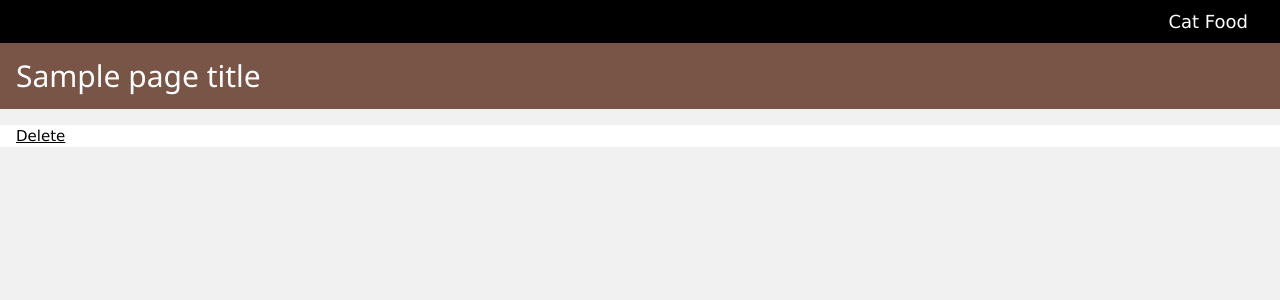
After one commit to dvolk/catfood, a Flask app: template templates/edit.jinja2 in a window 1280 px wide. The commit adds this page. Shown: the top 300 px of the page. Run offline with Flask 2, Linux system fonts and the light colour scheme; the template is opened without the code that fills it: most values are stand-ins (such as "Sample title", 1, 10 or a date in 2020).

Commit message:
add edit page with delete link

```diff
--- a/main.py
+++ b/main.py
@@ -46,6 +46,19 @@ def index():
     )
 
 
+@app.route("/delete/<record_id>")
+def delete(record_id):
+    record = CalorieRecord.objects(id=record_id).first_or_404()
+    record.delete()
+    return flask.redirect(flask.url_for("index"))
+
+
+@app.route("/edit/<record_id>")
+def edit(record_id):
+    record = CalorieRecord.objects(id=record_id).first_or_404()
+    return flask.render_template("edit.jinja2", record=record)
+
+
 @app.route("/add/<new_calories>")
 def add(new_calories):
     today = datetime.datetime.today()
--- /dev/null
+++ b/templates/edit.jinja2
@@ -0,0 +1,14 @@
+{% extends 'base.jinja2' %}
+
+{% block content %}
+  <header class="w3-container w3-brown">
+    <h2>{{ page_title|capitalize }}</h2>
+  </header>
+
+  <div class="w3-container w3-panel w3-white">
+
+    <a href="/delete/{{ record.id }}">Delete</a>
+
+  </div>
+
+{% endblock %}
--- a/templates/index.jinja2
+++ b/templates/index.jinja2
@@ -19,6 +19,7 @@
           <tr>
             <td>{{ nice_time(record.e) }}</td>
             <td class="w3-right-align"><strong>{{ record.calories }}</strong> kcal</td>
+            <td class="w3-right-align"><a href="/edit/{{ record.id }}"><i class="fa fa-fw fa-edit"></i></a></td>
           </tr>
         {% endfor %}
         </table>
```
